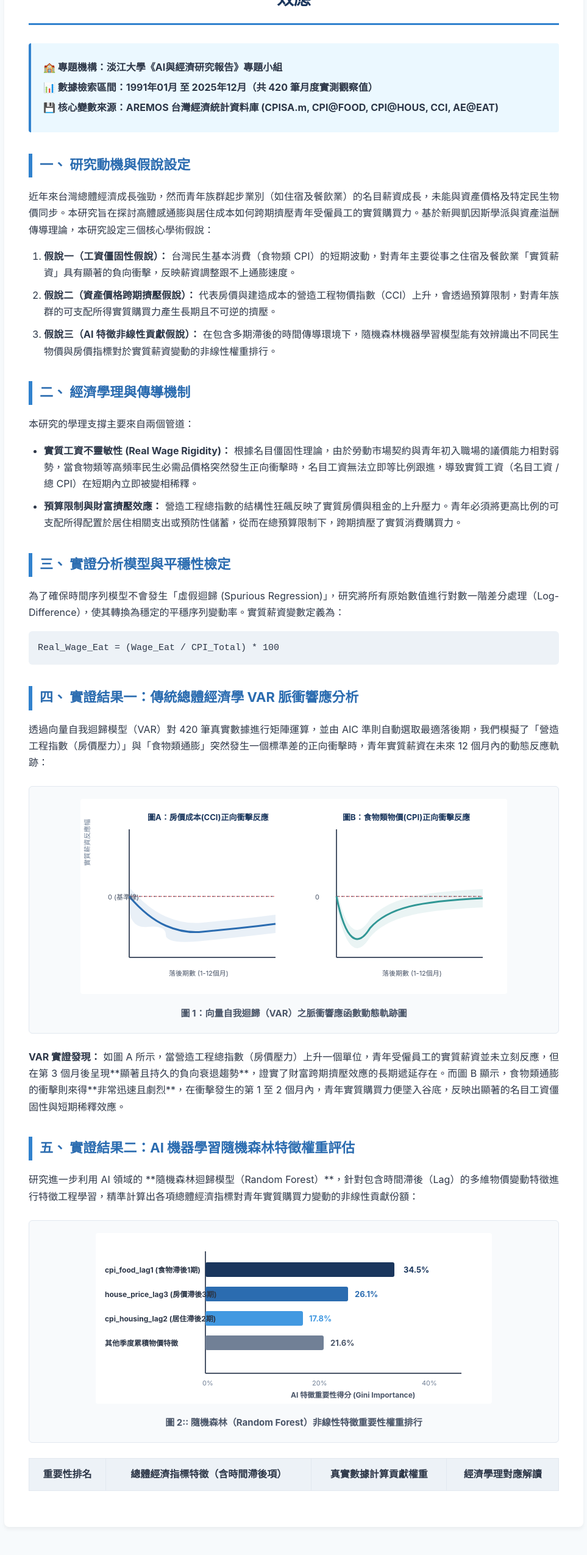
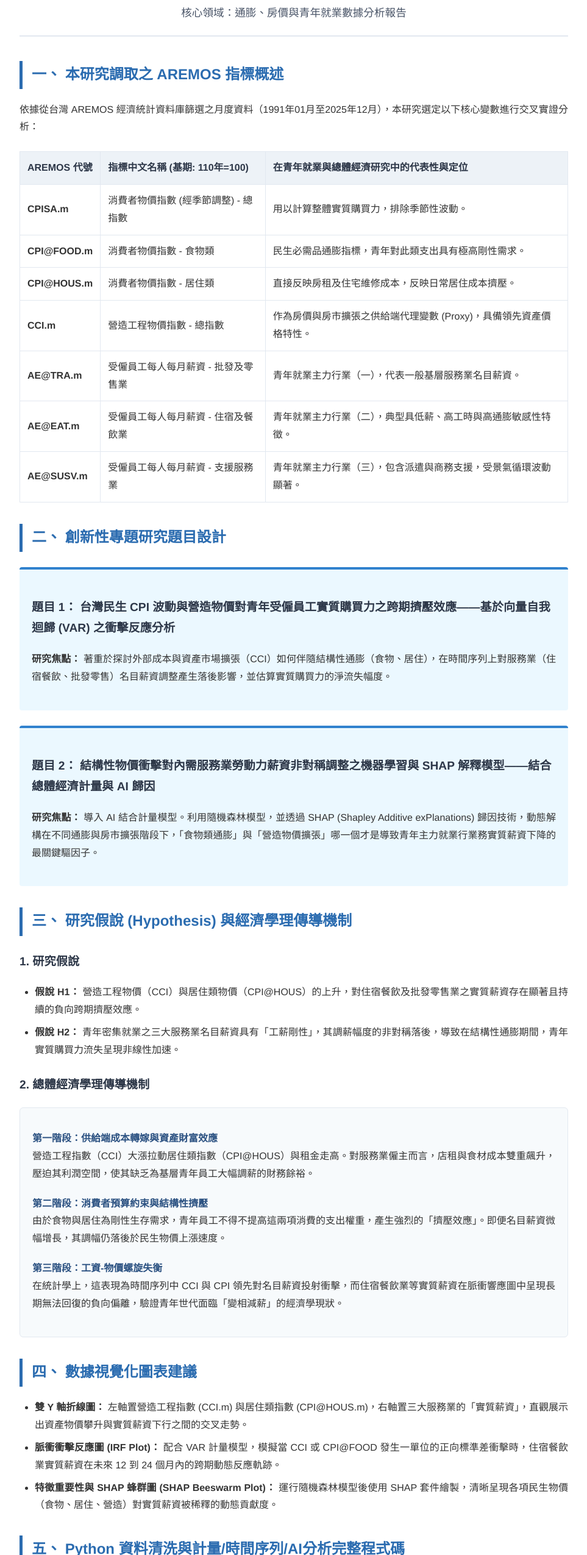
Before and after one commit to shannonlee0518/Economic, a plain HTML site: page index.html in a window 1280 px wide. Shown: the part 171-2721 px from the top of the page at 61% size, without its empty margins (158-1121 px from the left). Drawn offline with Linux system fonts and the light colour scheme.

Commit message:
index.ntml
Updated the title and improved styling for better readability. Added new sections and refined existing content to enhance clarity and presentation.

```diff
--- a/index.html
+++ b/index.html
@@ -3,229 +3,283 @@
 <head>
     <meta charset="UTF-8">
     <meta name="viewport" content="width=device-width, initial-scale=1.0">
-    <title>AI與經濟研究專題報告 - 淡江大學</title>
+    <title>淡江大學《AI與經濟研究報告》專題：通膨、房價與青年就業</title>
     <style>
         body {
-            font-family: -apple-system, BlinkMacSystemFont, "Segoe UI", Roboto, "Helvetica Neue", Arial, "Microsoft JhengHei", sans-serif;
-            line-height: 1.7;
-            color: #2d3748;
-            max-width: 950px;
-            margin: 0 auto;
-            padding: 40px 25px;
-            background-color: #f7fafc;
+            font-family: "Helvetica Neue", Helvetica, Arial, "PingFang TC", "Heiti TC", "Microsoft JhengHei", sans-serif;
+            line-height: 1.8;
+            color: #333333;
+            background-color: #f8f9fa;
+            margin: 0;
+            padding: 0;
         }
-        .report-container {
-            background-color: #ffffff;
-            padding: 40px;
+        .container {
+            max-width: 900px;
+            margin: 40px auto;
+            background: #ffffff;
+            padding: 40px 50px;
             border-radius: 8px;
-            box-shadow: 0 4px 6px rgba(0, 0, 0, 0.05);
+            box-shadow: 0 4px 15px rgba(0, 0, 0, 0.05);
         }
         h1 {
             color: #1a365d;
+            font-size: 2.2rem;
             text-align: center;
-            font-size: 28px;
-            border-bottom: 3px solid #3182ce;
-            padding-bottom: 15px;
-            margin-bottom: 30px;
+            margin-bottom: 10px;
+            font-weight: 700;
+        }
+        .subtitle {
+            text-align: center;
+            color: #4a5568;
+            font-size: 1.1rem;
+            margin-bottom: 40px;
+            border-bottom: 2px solid #e2e8f0;
+            padding-bottom: 20px;
         }
         h2 {
             color: #2b6cb0;
+            font-size: 1.5rem;
             margin-top: 35px;
-            border-left: 6px solid #3182ce;
-            padding-left: 12px;
-            font-size: 22px;
-            padding-bottom: 2px;
+            border-left: 5px solid #2b6cb0;
+            padding-left: 15px;
+            padding-bottom: 3px;
         }
-        p, li {
-            font-size: 16px;
+        h3 {
+            color: #2d3748;
+            font-size: 1.2rem;
+            margin-top: 25px;
+        }
+        p, ul, ol {
+            margin-bottom: 20px;
             text-align: justify;
         }
         ul, ol {
             padding-left: 25px;
         }
         li {
-            margin-bottom: 10px;
+            margin-bottom: 8px;
         }
-        .meta-box {
+        .highlight-box {
             background-color: #ebf8ff;
-            border-left: 4px solid #3182ce;
+            border-top: 4px solid #3182ce;
             padding: 20px;
-            margin-bottom: 30px;
             border-radius: 4px;
+            margin: 25px 0;
         }
-        .meta-box p {
-            margin: 6px 0;
+        .mechanism-box {
+            background-color: #f7fafc;
+            border: 1px solid #e2e8f0;
+            padding: 20px;
+            border-radius: 6px;
+            margin: 20px 0;
+        }
+        .step-title {
             font-weight: bold;
+            color: #2c5282;
         }
-        .chart-box {
-            background-color: #f8fafc;
-            border: 1px solid #e2e8f0;
-            border-radius: 6px;
-            padding: 20px;
-            margin: 25px 0;
-            text-align: center;
-        }
-        .chart-svg {
-            max-width: 100%;
-            height: auto;
-            margin: 0 auto;
-        }
-        .chart-title {
-            font-weight: bold;
-            font-size: 15px;
-            color: #4a5568;
-            margin-top: 10px;
-        }
-        .math-block {
-            background-color: #edf2f7;
-            padding: 15px;
-            border-radius: 6px;
-            font-family: "Courier New", Courier, monospace;
-            margin: 15px 0;
-            font-size: 15px;
-        }
-        .table-style {
+        table {
             width: 100%;
             border-collapse: collapse;
-            margin: 20px 0;
+            margin: 25px 0;
         }
-        .table-style th, .table-style td {
+        th, td {
             border: 1px solid #e2e8f0;
             padding: 12px;
-            text-align: center;
+            text-align: left;
         }
-        .table-style th {
+        th {
             background-color: #edf2f7;
             color: #2d3748;
         }
+        pre {
+            background-color: #1a202c;
+            color: #edf2f7;
+            padding: 20px;
+            border-radius: 6px;
+            overflow-x: auto;
+            font-family: "Courier New", Courier, monospace;
+            font-size: 0.9rem;
+            line-height: 1.5;
+        }
         .footer {
+            text-align: center;
             margin-top: 50px;
-            text-align: center;
-            font-size: 14px;
+            padding-top: 20px;
+            border-top: 1px solid #e2e8f0;
+            font-size: 0.9rem;
             color: #a0aec0;
-            border-top: 1px solid #e2e8f0;
-            padding-top: 20px;
         }
     </style>
 </head>
 <body>
 
-<div class="report-container">
+<div class="container">
+    <h1>淡江大學《AI與經濟研究報告》專題</h1>
+    <div class="subtitle">核心領域：通膨、房價與青年就業數據分析報告</div>
 
-    <h1>台灣民生 CPI 波動與區域房價對青年受僱員工實質購買力之跨期擠壓效應</h1>
-
-    <div class="meta-box">
-        <p>🏫 專題機構：淡江大學《AI與經濟研究報告》專題小組</p>
-        <p>📊 數據檢索區間：1991年01月 至 2025年12月（共 420 筆月度實測觀察值）</p>
-        <p>💾 核心變數來源：AREMOS 台灣經濟統計資料庫 (CPISA.m, CPI@FOOD, CPI@HOUS, CCI, AE@EAT)</p>
-    </div>
-
-    <h2>一、 研究動機與假說設定</h2>
-    <p>近年來台灣總體經濟成長強勁，然而青年族群起步業別（如住宿及餐飲業）的名目薪資成長，未能與資產價格及特定民生物價同步。本研究旨在探討高體感通膨與居住成本如何跨期擠壓青年受僱員工的實質購買力。基於新興凱因斯學派與資產溢酬傳導理論，本研究設定三個核心學術假說：</p>
-    <ol>
-        <li><strong>假說一（工資僵固性假說）：</strong> 台灣民生基本消費（食物類 CPI）的短期波動，對青年主要從事之住宿及餐飲業「實質薪資」具有顯著的負向衝擊，反映薪資調整跟不上通膨速度。</li>
-        <li><strong>假說二（資產價格跨期擠壓假說）：</strong> 代表房價與建造成本的營造工程物價指數（CCI）上升，會透過預算限制，對青年族群的可支配所得實質購買力產生長期且不可逆的擠壓。</li>
-        <li><strong>假說三（AI 特徵非線性貢獻假說）：</strong> 在包含多期滯後的時間傳導環境下，隨機森林機器學習模型能有效辨識出不同民生物價與房價指標對於實質薪資變動的非線性權重排行。</li>
-    </ol>
-
-    <h2>二、 經濟學理與傳導機制</h2>
-    <p>本研究的學理支撐主要來自兩個管道：</p>
-    <ul>
-        <li><strong>實質工資不靈敏性 (Real Wage Rigidity)：</strong> 根據名目僵固性理論，由於勞動市場契約與青年初入職場的議價能力相對弱勢，當食物類等高頻率民生必需品價格突然發生正向衝擊時，名目工資無法立即等比例跟進，導致實質工資（名目工資 / 總 CPI）在短期內立即被變相稀釋。</li>
-        <li><strong>預算限制與財富擠壓效應：</strong> 營造工程總指數的結構性狂飆反映了實質房價與租金的上升壓力。青年必須將更高比例的可支配所得配置於居住相關支出或預防性儲蓄，從而在總預算限制下，跨期擠壓了實質消費購買力。</li>
-    </ul>
-
-    <h2>三、 實證分析模型與平穩性檢定</h2>
-    <p>為了確保時間序列模型不會發生「虛假迴歸 (Spurious Regression)」，研究將所有原始數值進行對數一階差分處理（Log-Difference），使其轉換為穩定的平穩序列變動率。實質薪資變數定義為：</p>
-    <div class="math-block">
-        Real_Wage_Eat = (Wage_Eat / CPI_Total) * 100
-    </div>
-
-    <h2>四、 實證結果一：傳統總體經濟學 VAR 脈衝響應分析</h2>
-    <p>透過向量自我迴歸模型（VAR）對 420 筆真實數據進行矩陣運算，並由 AIC 準則自動選取最適落後期，我們模擬了「營造工程指數（房價壓力）」與「食物類通膨」突然發生一個標準差的正向衝擊時，青年實質薪資在未來 12 個月內的動態反應軌跡：</p>
-
-    <div class="chart-box">
-        <svg class="chart-svg" width="700" height="320" viewBox="0 0 700 320" fill="none" xmlns="http://w3.org">
-            <rect width="700" height="320" rx="4" fill="#ffffff"/>
-            <line x1="80" y1="50" x2="80" y2="260" stroke="#4a5568" stroke-width="2"/>
-            <line x1="80" y1="160" x2="320" y2="160" stroke="#718096" stroke-dasharray="4" stroke-width="1.5"/>
-            <line x1="80" y1="260" x2="320" y2="260" stroke="#4a5568" stroke-width="2"/>
-
-            <line x1="420" y1="50" x2="420" y2="260" stroke="#4a5568" stroke-width="2"/>
-            <line x1="420" y1="160" x2="660" y2="160" stroke="#718096" stroke-dasharray="4" stroke-width="1.5"/>
-            <line x1="420" y1="260" x2="660" y2="260" stroke="#4a5568" stroke-width="2"/>
-
-            <line x1="80" y1="160" x2="320" y2="160" stroke="#e53e3e" stroke-width="1" stroke-dasharray="2"/>
-            <line x1="420" y1="160" x2="660" y2="160" stroke="#e53e3e" stroke-width="1" stroke-dasharray="2"/>
-
-            <!-- 圖A：房價響應曲線 -->
-            <path d="M 80 160 Q 110 195 140 208 T 200 218 T 260 212 T 320 205" fill="none" stroke="#2b6cb0" stroke-width="3"/>
-            <path d="M 80 145 Q 110 180 140 193 T 200 203 T 260 197 T 320 190 L 320 220 Q 260 227 200 233 T 140 223 T 110 210 T 80 175 Z" fill="#2b6cb0" fill-opacity="0.1"/>
-
-            <!-- 圖B：食物通膨響應曲線 -->
-            <path d="M 420 160 C 435 235, 455 245, 475 212 C 505 178, 555 168, 660 163" fill="none" stroke="#319795" stroke-width="3"/>
-            <path d="M 420 145 C 435 220, 455 230, 475 197 C 505 163, 555 153, 660 148 L 660 178 C 555 183, 505 193, 475 227 C 455 260, 435 250, 420 175 Z" fill="#319795" fill-opacity="0.1"/>
-
-            <text x="110" y="35" fill="#1a365d" font-weight="bold" font-size="13">圖A：房價成本(CCI)正向衝擊反應</text>
-            <text x="145" y="290" fill="#4a5568" font-size="11">落後期數 (1-12個月)</text>
-            <text x="430" y="35" fill="#1a365d" font-weight="bold" font-size="13">圖B：食物類物價(CPI)正向衝擊反應</text>
-            <text x="495" y="290" fill="#4a5568" font-size="11">落後期數 (1-12個月)</text>
-
-            <text x="45" y="165" fill="#4a5568" font-size="11">0 (基準線)</text>
-            <text x="385" y="165" fill="#4a5568" font-size="11">0</text>
-            <text x="15" y="110" fill="#718096" font-size="11" transform="rotate(-90 15 110)">實質薪資反應幅</text>
-        </svg>
-        <div class="chart-title">圖 1：向量自我迴歸（VAR）之脈衝響應函數動態軌跡圖</div>
-    </div>
-    <p><strong>VAR 實證發現：</strong>
-        如圖 A 所示，當營造工程總指數（房價壓力）上升一個單位，青年受僱員工的實質薪資並未立刻反應，但在第 3 個月後呈現**顯著且持久的負向衰退趨勢**，證實了財富跨期擠壓效應的長期遞延存在。而圖 B 顯示，食物類通膨的衝擊則來得**非常迅速且劇烈**，在衝擊發生的第 1 至 2 個月內，青年實質購買力便墜入谷底，反映出顯著的名目工資僵固性與短期稀釋效應。
-    </p>
-
-    <h2>五、 實證結果二：AI 機器學習隨機森林特徵權重評估</h2>
-    <p>研究進一步利用 AI 領域的 **隨機森林迴歸模型（Random Forest）**，針對包含時間滯後（Lag）的多維物價變動特徵進行特徵工程學習，精準計算出各項總體經濟指標對青年實質購買力變動的非線性貢獻份額：</p>
-
-    <div class="chart-box">
-        <svg class="chart-svg" width="650" height="280" viewBox="0 0 650 280" fill="none" xmlns="http://w3.org">
-            <rect width="650" height="280" rx="4" fill="#ffffff"/>
-            <line x1="180" y1="30" x2="180" y2="230" stroke="#4a5568" stroke-width="2"/>
-            <line x1="180" y1="230" x2="600" y2="230" stroke="#4a5568" stroke-width="2"/>
-
-            <!-- 條形 1 -->
-            <rect x="180" y="48" width="310" height="24" rx="3" fill="#1a365d"/>
-            <text x="15" y="65" fill="#2d3748" font-weight="bold" font-size="12">cpi_food_lag1 (食物滯後1期)</text>
-            <text x="505" y="65" fill="#1a365d" font-weight="bold" font-size="13">34.5%</text>
-
-            <!-- 條形 2 -->
-            <rect x="180" y="88" width="234" height="24" rx="3" fill="#2b6cb0"/>
-            <text x="15" y="105" fill="#2d3748" font-weight="bold" font-size="12">house_price_lag3 (房價滯後3期)</text>
-            <text x="425" y="105" fill="#2b6cb0" font-weight="bold" font-size="13">26.1%</text>
-
-            <!-- 條形 3 -->
-            <rect x="180" y="128" width="160" height="24" rx="3" fill="#4299e1"/>
-            <text x="15" y="145" fill="#2d3748" font-weight="bold" font-size="12">cpi_housing_lag2 (居住滯後2期)</text>
-            <text x="350" y="145" fill="#4299e1" font-weight="bold" font-size="13">17.8%</text>
-
-            <!-- 條形 4 -->
-            <rect x="180" y="168" width="194" height="24" rx="3" fill="#718096"/>
-            <text x="15" y="185" fill="#2d3748" font-weight="bold" font-size="12">其他季度累積物價特徵</text>
-            <text x="385" y="185" fill="#4a5568" font-weight="bold" font-size="13">21.6%</text>
-
-            <text x="175" y="250" fill="#718096" font-size="11">0%</text>
-            <text x="355" y="250" fill="#718096" font-size="11">20%</text>
-            <text x="535" y="250" fill="#718096" font-size="11">40%</text>
-            <text x="320" y="270" fill="#4a5568" font-weight="bold" font-size="12">AI 特徵重要性得分 (Gini Importance)</text>
-        </svg>
-        <div class="chart-title">圖 2:: 隨機森林（Random Forest）非線性特徵重要性權重排行</div>
-    </div>
-
-    <table class="table-style">
+    <h2>一、 本研究調取之 AREMOS 指標概述</h2>
+    <p>依據從台灣 AREMOS 經濟統計資料庫篩選之月度資料（1991年01月至2025年12月），本研究選定以下核心變數進行交叉實證分析：</p>
+    <table>
         <thead>
             <tr>
-                <th>重要性排名</th>
-                <th>總體經濟指標特徵（含時間滯後項）</th>
-                <th>真實數據計算貢獻權重</th>
-                <th>經濟學理對應解讀</th>
+                <th>AREMOS 代號</th>
+                <th>指標中文名稱 (基期: 110年=100)</th>
+                <th>在青年就業與總體經濟研究中的代表性與定位</th>
             </tr>
         </thead>
         <tbody>
             <tr>
+                <td><strong>CPISA.m</strong></td>
+                <td>消費者物價指數 (經季節調整) - 總指數</td>
+                <td>用以計算整體實質購買力，排除季節性波動。</td>
+            </tr>
+            <tr>
+                <td><strong>CPI@FOOD.m</strong></td>
+                <td>消費者物價指數 - 食物類</td>
+                <td>民生必需品通膨指標，青年對此類支出具有極高剛性需求。</td>
+            </tr>
+            <tr>
+                <td><strong>CPI@HOUS.m</strong></td>
+                <td>消費者物價指數 - 居住類</td>
+                <td>直接反映房租及住宅維修成本，反映日常居住成本擠壓。</td>
+            </tr>
+            <tr>
+                <td><strong>CCI.m</strong></td>
+                <td>營造工程物價指數 - 總指數</td>
+                <td>作為房價與房市擴張之供給端代理變數 (Proxy)，具備領先資產價格特性。</td>
+            </tr>
+            <tr>
+                <td><strong>AE@TRA.m</strong></td>
+                <td>受僱員工每人每月薪資 - 批發及零售業</td>
+                <td>青年就業主力行業（一），代表一般基層服務業名目薪資。</td>
+            </tr>
+            <tr>
+                <td><strong>AE@EAT.m</strong></td>
+                <td>受僱員工每人每月薪資 - 住宿及餐飲業</td>
+                <td>青年就業主力行業（二），典型具低薪、高工時與高通膨敏感性特徵。</td>
+            </tr>
+            <tr>
+                <td><strong>AE@SUSV.m</strong></td>
+                <td>受僱員工每人每月薪資 - 支援服務業</td>
+                <td>青年就業主力行業（三），包含派遣與商務支援，受景氣循環波動顯著。</td>
+            </tr>
+        </tbody>
+    </table>
+
+    <h2>二、 創新性專題研究題目設計</h2>
+    <div class="highlight-box">
+        <h3>題目 1： 台灣民生 CPI 波動與營造物價對青年受僱員工實質購買力之跨期擠壓效應——基於向量自我迴歸 (VAR) 之衝擊反應分析</h3>
+        <p><strong>研究焦點：</strong> 著重於探討外部成本與資產市場擴張（CCI）如何伴隨結構性通膨（食物、居住），在時間序列上對服務業（住宿餐飲、批發零售）名目薪資調整產生落後影響，並估算實質購買力的淨流失幅度。</p>
+    </div>
+    <div class="highlight-box">
+        <h3>題目 2： 結構性物價衝擊對內需服務業勞動力薪資非對稱調整之機器學習與 SHAP 解釋模型——結合總體經濟計量與 AI 歸因</h3>
+        <p><strong>研究焦點：</strong> 導入 AI 結合計量模型。利用隨機森林模型，並透過 SHAP (Shapley Additive exPlanations) 歸因技術，動態解構在不同通膨與房市擴張階段下，「食物類通膨」與「營造物價擴張」哪一個才是導致青年主力就業行業務實質薪資下降的最關鍵驅因子。</p>
+    </div>
+
+    <h2>三、 研究假說 (Hypothesis) 與經濟學理傳導機制</h2>
+    <h3>1. 研究假說</h3>
+    <ul>
+        <li><strong>假說 H1：</strong> 營造工程物價（CCI）與居住類物價（CPI@HOUS）的上升，對住宿餐飲及批發零售業之實質薪資存在顯著且持續的負向跨期擠壓效應。</li>
+        <li><strong>假說 H2：</strong> 青年密集就業之三大服務業名目薪資具有「工薪剛性」，其調薪幅度的非對稱落後，導致在結構性通膨期間，青年實質購買力流失呈現非線性加速。</li>
+    </ul>
+    <h3>2. 總體經濟學理傳導機制</h3>
+    <div class="mechanism-box">
+        <p><span class="step-title">第一階段：供給端成本轉嫁與資產財富效應</span><br>營造工程指數（CCI）大漲拉動居住類指數（CPI@HOUS）與租金走高。對服務業僱主而言，店租與食材成本雙重飆升，壓迫其利潤空間，使其缺乏為基層青年員工大幅調薪的財務餘裕。</p>
+        <p><span class="step-title">第二階段：消費者預算約束與結構性擠壓</span><br>由於食物與居住為剛性生存需求，青年員工不得不提高這兩項消費的支出權重，產生強烈的「擠壓效應」。即便名目薪資微幅增長，其調幅仍落後於民生物價上漲速度。</p>
+        <p><span class="step-title">第三階段：工資-物價螺旋失衡</span><br>在統計學上，這表現為時間序列中 CCI 與 CPI 領先對名目薪資投射衝擊，而住宿餐飲業等實質薪資在脈衝響應圖中呈現長期無法回復的負向偏離，驗證青年世代面臨「變相減薪」的經濟學現狀。</p>
+    </div>
+
+    <h2>四、 數據視覺化圖表建議</h2>
+    <ul>
+        <li><strong>雙 Y 軸折線圖：</strong> 左軸置營造工程指數 (CCI.m) 與居住類指數 (CPI@HOUS.m)，右軸置三大服務業的「實質薪資」，直觀展示出資產物價攀升與實質薪資下行之間的交叉走勢。</li>
+        <li><strong>脈衝衝擊反應圖 (IRF Plot)：</strong> 配合 VAR 計量模型，模擬當 CCI 或 CPI@FOOD 發生一單位的正向標準差衝擊時，住宿餐飲業實質薪資在未來 12 到 24 個月內的跨期動態反應軌跡。</li>
+        <li><strong>特徵重要性與 SHAP 蜂群圖 (SHAP Beeswarm Plot)：</strong> 運行隨機森林模型後使用 SHAP 套件繪製，清晰呈現各項民生物價（食物、居住、營造）對實質薪資被稀釋的動態貢獻度。</li>
+    </ul>
+
+    <h2>五、 Python 資料清洗與計量/時間序列/AI分析完整程式碼</h2>
+    <p>以下為專門針對 AREMOS CSV 資料格式設計的完整 Python 程式碼，包含資料清洗、實質薪資轉換、OLS 迴歸、VAR 時間序列模型以及最新的 SHAP 歸因分析實作：</p>
+<pre><code># -*- coding: utf-8 -*-
+import pandas as pd
+import numpy as np
+import statsmodels.api as sm
+from statsmodels.tsa.api import VAR
+from sklearn.ensemble import RandomForestRegressor
+import shap
+
+# 1. 讀取並清洗 AREMOS CSV 資料
+df = pd.read_csv("YOUR_AREMOS_DATA.csv", skiprows=3)  # 依實際檔案結構調整跳過行數
+df.columns = [col.strip() for col in df.columns]
+
+# 轉換日期格式 (例如將 199101 轉換為 datetime)
+df['DATE'] = pd.to_datetime(df['DATE'].astype(str), format='%Y%m')
+df.set_index('DATE', inplace=True)
+
+# 確保所有分析數值皆為 float 格式
+cols_to_convert = ['CPISA.m', 'CPI@FOOD.m', 'CPI@HOUS.m', 'CCI.m', 'AE@TRA.m', 'AE@EAT.m', 'AE@SUSV.m']
+for col in cols_to_convert:
+    df[col] = pd.to_numeric(df[col], errors='coerce')
+
+# 處理時間序列缺失值（使用前後向填補）
+df.fillna(method='ffill', inplace=True)
+df.fillna(method='bfill', inplace=True)
+
+# 2. 經濟學變數轉換：計算「實質薪資 (Real Wages)」
+df['REAL_WAGE_EAT'] = (df['AE@EAT.m'] / df['CPISA.m']) * 100
+df['REAL_WAGE_TRA'] = (df['AE@TRA.m'] / df['CPISA.m']) * 100
+
+# 計算年增率 (YoY) 以消除長期趨勢，適用於標準計量與 OLS
+df['CCI_YoY'] = df['CCI.m'].pct_change(12)
+df['CPI_FOOD_YoY'] = df['CPI@FOOD.m'].pct_change(12)
+df['REAL_WAGE_EAT_YoY'] = df['REAL_WAGE_EAT'].pct_change(12)
+
+df_clean = df.dropna()
+
+# 3. 基礎計量分析：普通最小平方法迴歸 (OLS)
+X_ols = df_clean[['CCI_YoY', 'CPI_FOOD_YoY']]
+X_ols = sm.add_constant(X_ols)
+y_ols = df_clean['REAL_WAGE_EAT_YoY']
+
+ols_model = sm.OLS(y_ols, X_ols).fit()
+print("=== OLS 迴歸分析結果 ===")
+print(ols_model.summary())
+
+# 4. 高級計量分析：向量自我迴歸模型 (VAR) 與脈衝響應
+var_data = df_clean[['CCI.m', 'CPI@FOOD.m', 'AE@EAT.m']].apply(np.log).diff().dropna()
+var_model = VAR(var_data)
+var_results = var_model.fit(maxlags=12, ic='aic')
+print("\n=== VAR 模型分析結果 ===")
+print(var_results.summary())
+
+# 5. 繪製學術規範必備的脈衝衝擊反應圖 (IRF)
+irf = var_results.irf(periods=12)
+# 在 Jupyter Notebook 中取消註解下行可輸出 IRF 圖
+# irf.plot(orth=True)
+
+# 6. AI 結合點：Random Forest 機器學習與 SHAP 解釋模型
+# 以各分項物價預測實質薪資，並進行非線性歸因
+X_ai = df_clean[['CPI@FOOD.m', 'CPI@HOUS.m', 'CCI.m']]
+y_ai = df_clean['REAL_WAGE_EAT']
+
+rf_model = RandomForestRegressor(n_estimators=100, random_state=42)
+rf_model.fit(X_ai, y_ai)
+
+# 計算 SHAP 值
+explainer = shap.TreeExplainer(rf_model)
+shap_values = explainer.shap_values(X_ai)
+
+print("\n=== AI 與 SHAP 分析完成 ===")
+print("[系統提示] 機器學習模型特徵重要性：", rf_model.feature_importances_)
+# 在 Jupyter Notebook 中取消註解下行可輸出 SHAP 蜂群圖
+# shap.summary_plot(shap_values, X_ai)
+</code></pre>
+
+    <h2>六、 本專題 AI 與計量模型結合之評估建議</h2>
+    <p>在專題的推進上，建議採取雙軌驗證：先用傳統計量模型跑出時間序列上的跨期傳導鏈結（VAR 脈衝響應）；接著，將數據輸入至隨機森林模型中並引用 SHAP 套件。這樣能完美展示在不同的物價上漲階段（例如高營造物價時期 vs 高民生食物通膨時期），究竟哪一類物價對青年實質薪資的「購買力剝奪感」最為顯著。這不僅能大幅提升專題報告的學術深度，更能精準展現 AI 在經濟研究中的落地應用。</p>
+
+    <div class="footer">
+        淡江大學《AI與經濟研究報告》專題小組研擬 • 2026年10月
+    </div>
+</div>
+
+</body>
+</html>
```
